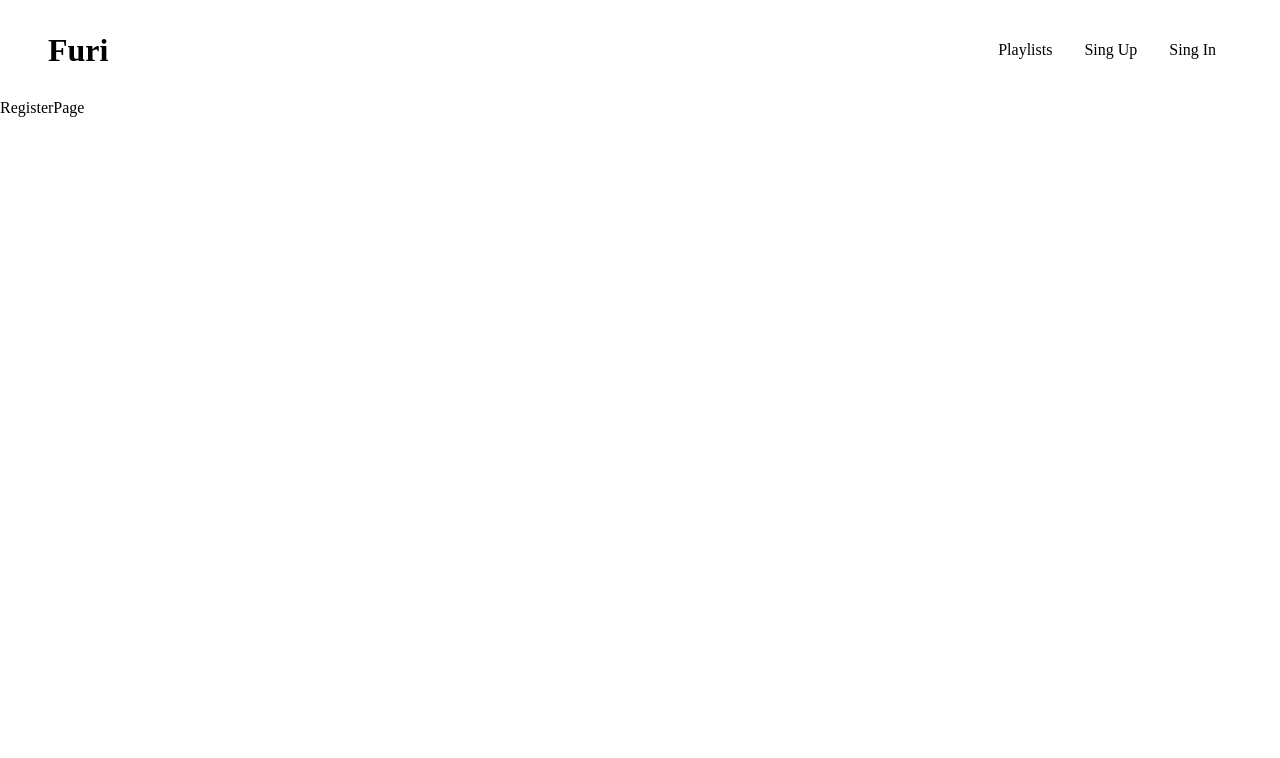
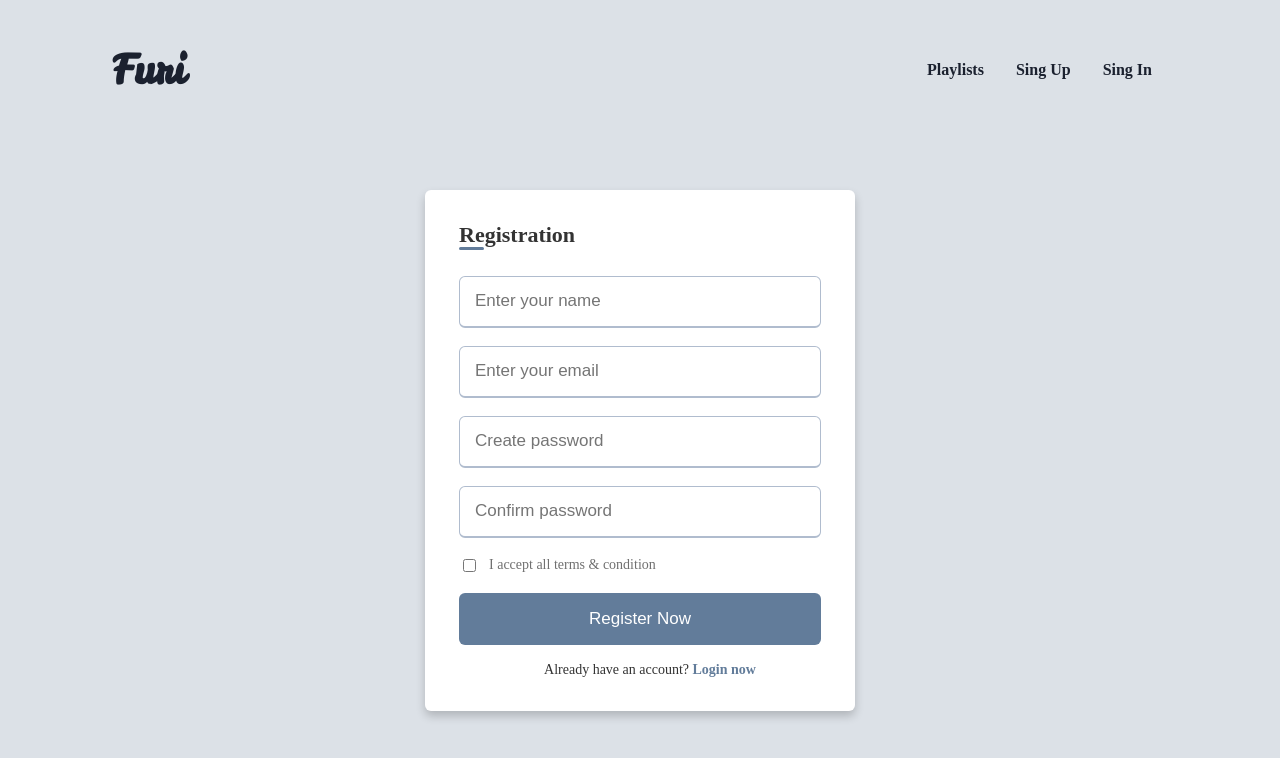
Before and after one commit to d0orHyeok/MusicWeb, a React (Create React App) app in the folder client/: page /register in a window 1280 px wide. Shown: the top 758 px of the page. Built offline with nearby package versions, Linux system fonts and the light colour scheme.

Commit message:
Add: Login&Register Page design

```diff
--- a/client/src/Components/App.css
+++ b/client/src/Components/App.css
@@ -1,10 +1,37 @@
 @import url('https://fonts.googleapis.com/css2?family=Nanum+Gothic&display=swap');
 
 :root {
-    --fontColor-header: black;
+    --header-height: 100px;
+    --color-1: #eeecf4;
+    --color-2: #dce1e7;
+    --color-3: #b0bcce;
+    --color-4: #627c9a;
+    --color-4h: #3b6492;
+    --color-5: #1b212f;
+    --color-point: #d6ddb6;
+    --mainpage-heignt: calc(100vh - var(--header-height));
+}
+
+* {
+    box-sizing: border-box;
 }
 
 body {
+    background-color: var(--color-2);
+    color: var(--color-5);
     width: 100vw;
     font-family: 'Nanum Gothic', sans-serif;
 }
+
+Header {
+    position: fixed;
+    top: 0;
+    left: 0;
+    width: 100vw;
+}
+
+main {
+    position: relative;
+    top: var(--header-height);
+    height: var(--mainpage-heignt);
+}
--- a/client/src/Components/views/Header/Header.js
+++ b/client/src/Components/views/Header/Header.js
@@ -7,23 +7,29 @@ import styles from './Header.module.css';
 const cx = classNames.bind(styles);
 
 function Header() {
-    const homeUrl = 'http://localhost:3000';
-
     return (
         <header className={cx('header')}>
-            <h1 className={cx('logo')}>
-                <Link to={homeUrl}>Furi</Link>
+            <h1>
+                <Link to="/" className={cx('logo')}>
+                    Furi
+                </Link>
             </h1>
             <nav>
                 <ul className={cx('nav')}>
                     <li>
-                        <Link to="/playlists">Playlists</Link>
+                        <Link to="/playlists" className={cx('nav-link')}>
+                            Playlists
+                        </Link>
                     </li>
                     <li>
-                        <Link to="/register">Sing Up</Link>
+                        <Link to="/register" className={cx('nav-link')}>
+                            Sing Up
+                        </Link>
                     </li>
                     <li>
-                        <Link to="/login">Sing In</Link>
+                        <Link to="/login" className={cx('nav-link')}>
+                            Sing In
+                        </Link>
                     </li>
                 </ul>
             </nav>
--- a/client/src/Components/views/Header/Header.module.css
+++ b/client/src/Components/views/Header/Header.module.css
@@ -1,15 +1,21 @@
+@import url('../../App.css');
+@import url('https://fonts.googleapis.com/css2?family=Leckerli+One&display=swap');
+
 .header {
-    color: var(--fontColor-header);
+    margin-top: 20px;
+    z-index: 100;
+    color: var(--color-5);
     display: flex;
     align-items: center;
     justify-content: space-between;
-    height: 100px;
-    margin: 0 3rem;
+    height: var(--header-height);
+    padding: 0 7rem;
 }
 
-.logo a {
-    color: var(--fontColor-header);
-    font-size: 2rem;
+.logo {
+    font-family: 'Leckerli One', cursive;
+    color: var(--color-5);
+    font-size: 2.5rem;
     font-weight: bold;
     text-decoration: none;
 }
@@ -18,8 +24,13 @@
     display: flex;
 }
 
-.nav a {
-    color: var(--fontColor-header);
+.nav-link {
+    font-weight: bold;
+    color: var(--color-5);
     text-decoration: none;
     margin: 1rem;
 }
+
+.nav-link:hover {
+    border-bottom: 2px solid var(--color-5);
+}
--- a/client/src/Components/views/LoginPage/LoginPage.js
+++ b/client/src/Components/views/LoginPage/LoginPage.js
@@ -1,4 +1,5 @@
 import React from 'react';
+import { Link } from 'react-router-dom';
 
 import styles from './LoginPage.module.css';
 import classNames from 'classnames/bind';
@@ -7,18 +8,30 @@ const cx = classNames.bind(styles);
 
 function LoginPage() {
     return (
-        <div>
-            <form>
-                <div className={cx('form-input')}>
-                    <label htmlFor="email">Email</label>
-                    <input id="email" type="email" />
+        <section className={cx('login-page')}>
+            <div className={cx('container')}>
+                <form>
+                    <div className={cx('title')}>Login</div>
+                    <div className={cx('input-box', 'underline')}>
+                        <input type="email" placeholder="Enter Your Email" required />
+                        <div className={cx('underline')}></div>
+                    </div>
+                    <div className={cx('input-box')}>
+                        <input type="password" placeholder="Enter Your Password" required />
+                        <div className={cx('underline')}></div>
+                    </div>
+                    <div className={cx('input-box', 'button')}>
+                        <input type="submit" name="" value="Continue" />
+                    </div>
+                </form>
+                <div className={cx('option')}>
+                    New to Furi?{' '}
+                    <Link to="/register" className={cx('register')}>
+                        Join Now!
+                    </Link>
                 </div>
-                <div className={cx('form-input')}>
-                    <label htmlFor="password">Password</label>
-                    <input id="password" type="password" />
-                </div>
-            </form>
-        </div>
+            </div>
+        </section>
     );
 }
 
--- a/client/src/Components/views/LoginPage/LoginPage.module.css
+++ b/client/src/Components/views/LoginPage/LoginPage.module.css
@@ -0,0 +1,101 @@
+@import url('../../App.css');
+
+.login-page {
+    display: flex;
+    justify-content: center;
+    align-items: center;
+    height: 100%;
+}
+
+.container {
+    background-color: #fff;
+    max-width: 350px;
+    width: 100%;
+    padding: 25px 30px;
+    border-radius: 5px;
+    box-shadow: 0 10px 10px rgba(0, 0, 0, 0.15);
+}
+.container form .title {
+    font-size: 30px;
+    font-weight: 600;
+    margin: 20px 0 10px 0;
+    position: relative;
+}
+.container form .title:before {
+    content: '';
+    position: absolute;
+    height: 4px;
+    width: 33px;
+    left: 0px;
+    bottom: -6px;
+    border-radius: 5px;
+    background-color: var(--color-4);
+}
+.container form .input-box {
+    width: 100%;
+    height: 45px;
+    margin-top: 25px;
+    position: relative;
+}
+.container form .input-box input {
+    width: 100%;
+    height: 100%;
+    outline: none;
+    font-size: 16px;
+    border: none;
+}
+.container form .underline::before {
+    content: '';
+    position: absolute;
+    height: 2px;
+    width: 100%;
+    background-color: var(--color-2);
+    left: 0;
+    bottom: 0;
+}
+.container form .underline::after {
+    content: '';
+    position: absolute;
+    height: 2px;
+    width: 100%;
+    background-color: var(--color-4);
+    left: 0;
+    bottom: 0;
+    transform: scaleX(0);
+    transform-origin: left;
+    transition: all 0.3s ease;
+}
+.container form .input-box input:focus ~ .underline::after,
+.container form .input-box input:valid ~ .underline::after {
+    transform: scaleX(1);
+    transform-origin: left;
+}
+.container form .button {
+    margin: 40px 0 20px 0;
+}
+.container .input-box input[type='submit'] {
+    background-color: var(--color-4);
+    font-size: 17px;
+    color: #fff;
+    border-radius: 5px;
+    cursor: pointer;
+    transition: all 0.3s ease;
+}
+.container .input-box input[type='submit']:hover {
+    letter-spacing: 1px;
+    background-color: var(--color-4h);
+}
+.container .option {
+    font-size: 14px;
+    text-align: center;
+}
+
+.option .register {
+    text-decoration: none;
+    color: var(--color-4);
+    font-weight: bold;
+}
+
+.option .register:hover {
+    text-decoration: underline;
+}
--- a/client/src/Components/views/RegisterPage/RegisterPage.js
+++ b/client/src/Components/views/RegisterPage/RegisterPage.js
@@ -1,7 +1,45 @@
 import React from 'react';
+import { Link } from 'react-router-dom';
+
+import classNames from 'classnames/bind';
+import styles from './RegisterPage.module.css';
+
+const cx = classNames.bind(styles);
 
 function RegisterPage() {
-    return <div>RegisterPage</div>;
+    return (
+        <section className={cx('register-page')}>
+            <div className={cx('wrapper')}>
+                <h2>Registration</h2>
+                <form>
+                    <div className={cx('input-box')}>
+                        <input type="text" placeholder="Enter your name" required />
+                    </div>
+                    <div className={cx('input-box')}>
+                        <input type="email" placeholder="Enter your email" required />
+                    </div>
+                    <div className={cx('input-box')}>
+                        <input type="password" placeholder="Create password" required />
+                    </div>
+                    <div className={cx('input-box')}>
+                        <input type="password" placeholder="Confirm password" required />
+                    </div>
+                    <div className={cx('policy')}>
+                        <input type="checkbox" />
+                        <h3>I accept all terms & condition</h3>
+                    </div>
+                    <div className={cx('input-box', 'button')}>
+                        <input type="Submit" value="Register Now" />
+                    </div>
+                    <div className={cx('text')}>
+                        <h3>
+                            Already have an account? <Link to="/login">Login now</Link>
+                        </h3>
+                    </div>
+                </form>
+            </div>
+        </section>
+    );
 }
 
 export default RegisterPage;
--- /dev/null
+++ b/client/src/Components/views/RegisterPage/RegisterPage.module.css
@@ -0,0 +1,102 @@
+.register-page {
+    height: 100%;
+    display: flex;
+    align-items: center;
+    justify-content: center;
+}
+
+.wrapper {
+    position: relative;
+    max-width: 430px;
+    width: 100%;
+    background-color: #fff;
+    padding: 34px;
+    border-radius: 6px;
+    box-shadow: 0 5px 10px rgba(0, 0, 0, 0.2);
+}
+
+.wrapper h2 {
+    position: relative;
+    font-size: 22px;
+    font-weight: 600;
+    color: #333;
+}
+
+.wrapper h2::before {
+    content: '';
+    position: absolute;
+    left: 0;
+    bottom: -4px;
+    height: 3px;
+    width: 25px;
+    border-radius: 12px;
+    background-color: var(--color-4);
+}
+
+.wrapper form {
+    margin-top: 30px;
+}
+
+.wrapper form .input-box {
+    height: 52px;
+    margin: 18px 0;
+}
+
+form .input-box input {
+    height: 100%;
+    width: 100%;
+    outline: none;
+    padding: 0 15px;
+    font-size: 17px;
+    font-weight: 400;
+    color: #333;
+    border: 1.5px solid var(--color-3);
+    border-bottom-width: 2.5px;
+    border-radius: 6px;
+    transition: all 0.3s ease;
+}
+
+.input-box input:focus,
+.input-box input:valid {
+    border-color: var(--color-4h);
+}
+
+form .policy {
+    display: flex;
+    align-items: center;
+}
+
+form h3 {
+    color: #707070;
+    font-size: 14px;
+    font-weight: 500;
+    margin-left: 10px;
+}
+
+.input-box.button input {
+    color: #fff;
+    border: none;
+    background-color: var(--color-4);
+    cursor: pointer;
+}
+
+.input-box.button input:hover {
+    letter-spacing: 1px;
+    background-color: var(--color-4h);
+}
+
+form .text h3 {
+    color: #333;
+    width: 100%;
+    text-align: center;
+}
+
+form .text h3 a {
+    color: var(--color-4);
+    text-decoration: none;
+    font-weight: bold;
+}
+
+form .text h3 a:hover {
+    text-decoration: underline;
+}
```
Also changed, not shown: 2 other files (tests, documents, lock files or other folders).
